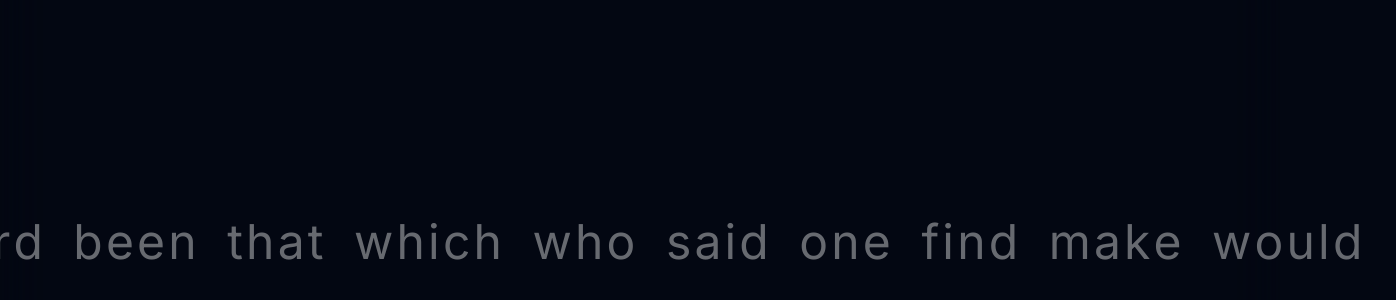
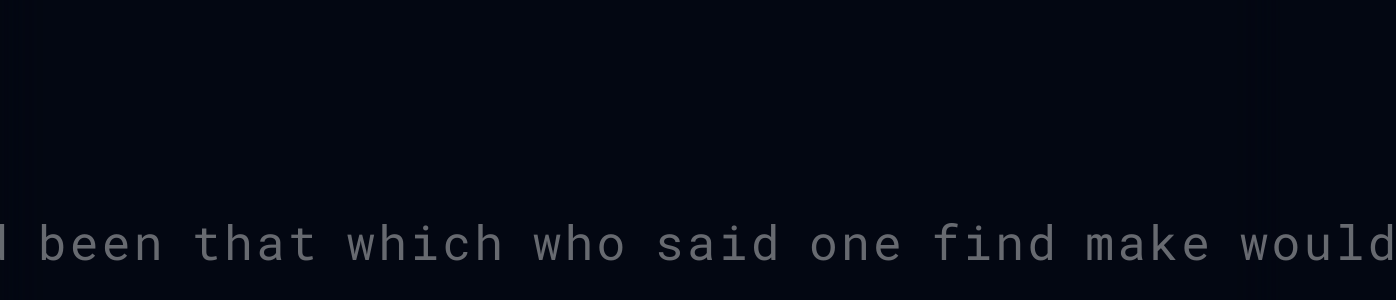
Before and after one commit to liquiFruit/liqui-type, a Next.js app: page / in a window 1280 px wide. Shown: the part 158-458 px from the top of the page, 1396 px wide, since content can reach past the window. Built offline with nearby package versions, Linux system fonts and the light colour scheme.

Commit message:
style: change font

```diff
--- a/src/app/layout.tsx
+++ b/src/app/layout.tsx
@@ -1,12 +1,13 @@
-import type { Metadata } from 'next'
-import { Inter } from 'next/font/google'
-import './globals.css'
+import type { Metadata } from "next"
+import { Roboto_Mono } from "next/font/google"
 
-const inter = Inter({ subsets: ['latin'] })
+import "./globals.css"
+
+const font = Roboto_Mono({ subsets: ["latin"] })
 
 export const metadata: Metadata = {
-  title: 'Create Next App',
-  description: 'Generated by create next app',
+  title: "Create Next App",
+  description: "Generated by create next app",
 }
 
 export default function RootLayout({
@@ -16,7 +17,7 @@ export default function RootLayout({
 }) {
   return (
     <html lang="en">
-      <body className={inter.className}>{children}</body>
+      <body className={font.className}>{children}</body>
     </html>
   )
 }
```
